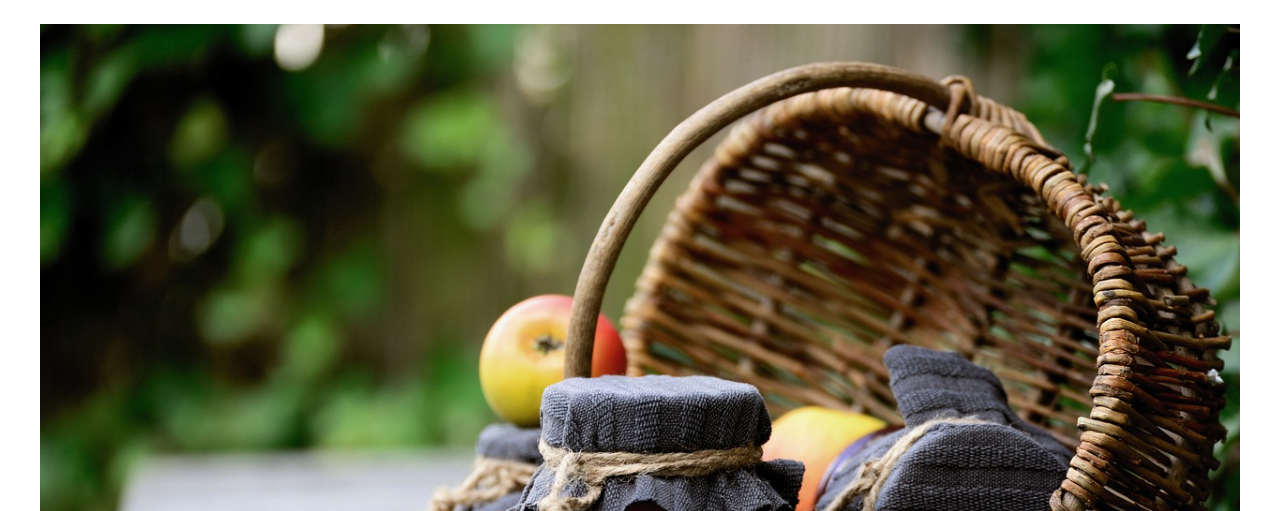
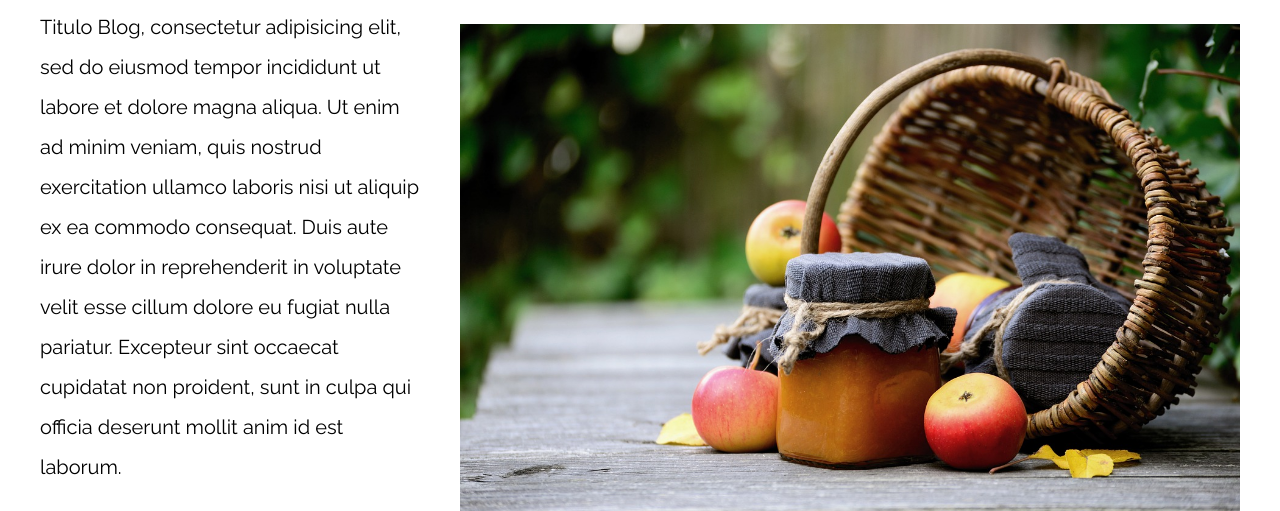
Before and after one commit to PabloGuinazu/BieneRaicez, a plain HTML site: page Patrones de Disenio/10-con_sidebar_flexbox/index.html in a window 1280 px wide. Shown: the part 110-621 px from the top of the page. Drawn offline with nearby package versions, Linux system fonts and the light colour scheme.

Commit message:
P.Diseño 10 sidebar con flexbox

```diff
--- a/Patrones de Disenio/10-con_sidebar_flexbox/css/styles.css
+++ b/Patrones de Disenio/10-con_sidebar_flexbox/css/styles.css
@@ -46,3 +46,18 @@ p {
     font-weight: bold;
     text-transform: uppercase;
 }
+
+@media (min-width: 768px) {
+    .con-sidebar {
+        display: flex;
+        justify-content: space-between;
+    }
+    aside {
+        flex: 0 0 calc(33.3% - 2rem);
+        order: -1;
+        /*se mueve el aside a la izquierda (pensando que sidebar es 1 a la izquierda es -1)*/
+    }
+    article {
+        flex: 0 0 calc(66.7% - 2rem);
+    }
+}
--- a/Patrones de Disenio/10-con_sidebar_flexbox/index.html
+++ b/Patrones de Disenio/10-con_sidebar_flexbox/index.html
@@ -12,7 +12,7 @@
 
 <body>
 
-    <div class="contenedor">
+    <div class="contenedor con-sidebar">
         <article>
             <h1>Entrada del Blog</h1>
             <img src="img/imagen1.jpg">
```
